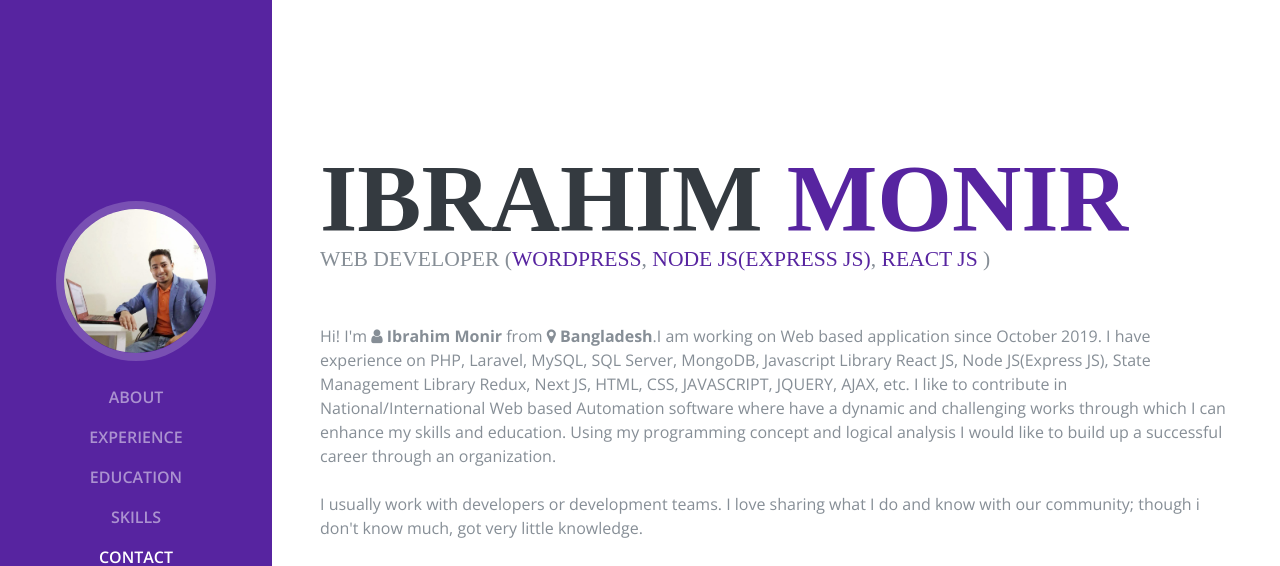
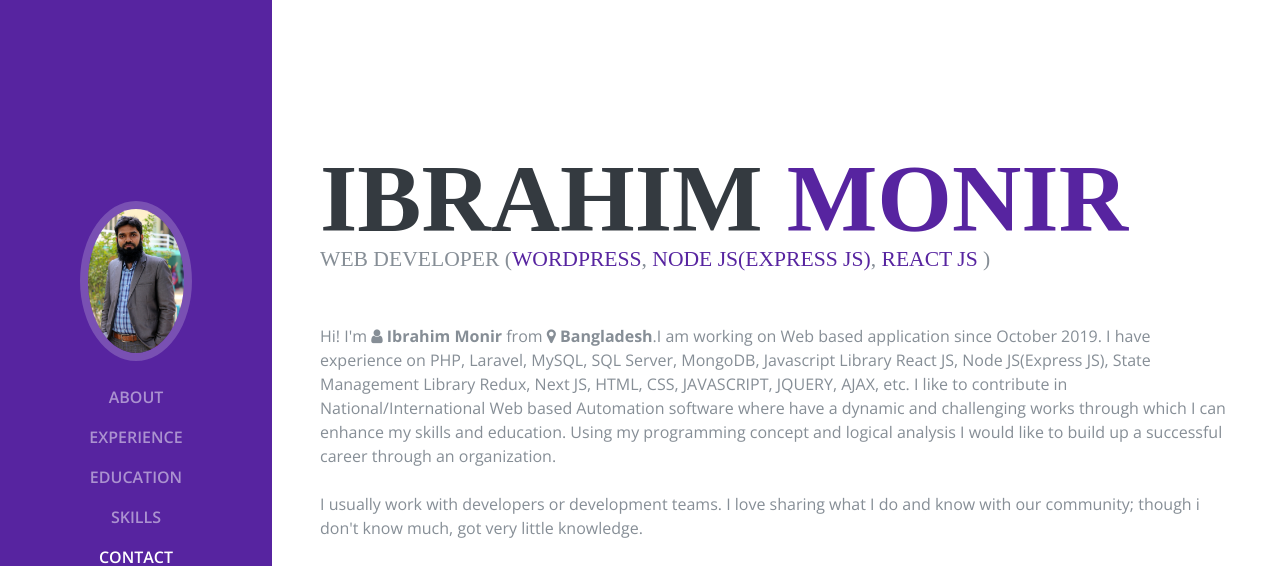
Before and after one commit to ibrahim-monir/ibrahim-monir, a plain HTML site: page index.html in a window 1280 px wide. Shown: the top 566 px of the page. Drawn offline with nearby package versions, Linux system fonts and the light colour scheme; a web font is replaced by a local one.

Commit message:
Update index.html

```diff
--- a/index.html
+++ b/index.html
@@ -34,7 +34,7 @@
                 <strong>Ibrahim Monir</strong>
             </span>
         <span class="d-none d-lg-block">
-                <img class="img-fluid img-profile rounded-circle mx-auto mb-2" src="img/profile.jpg" alt="">
+                <img class="img-fluid img-profile rounded-circle mx-auto mb-2" src="img/ibrahim.jpg" alt="">
             </span>
     </a>
     <button class="navbar-toggler" type="button" data-toggle="collapse" data-target="#navbarSupportedContent" aria-controls="navbarSupportedContent" aria-expanded="false" aria-label="Toggle navigation">
```
